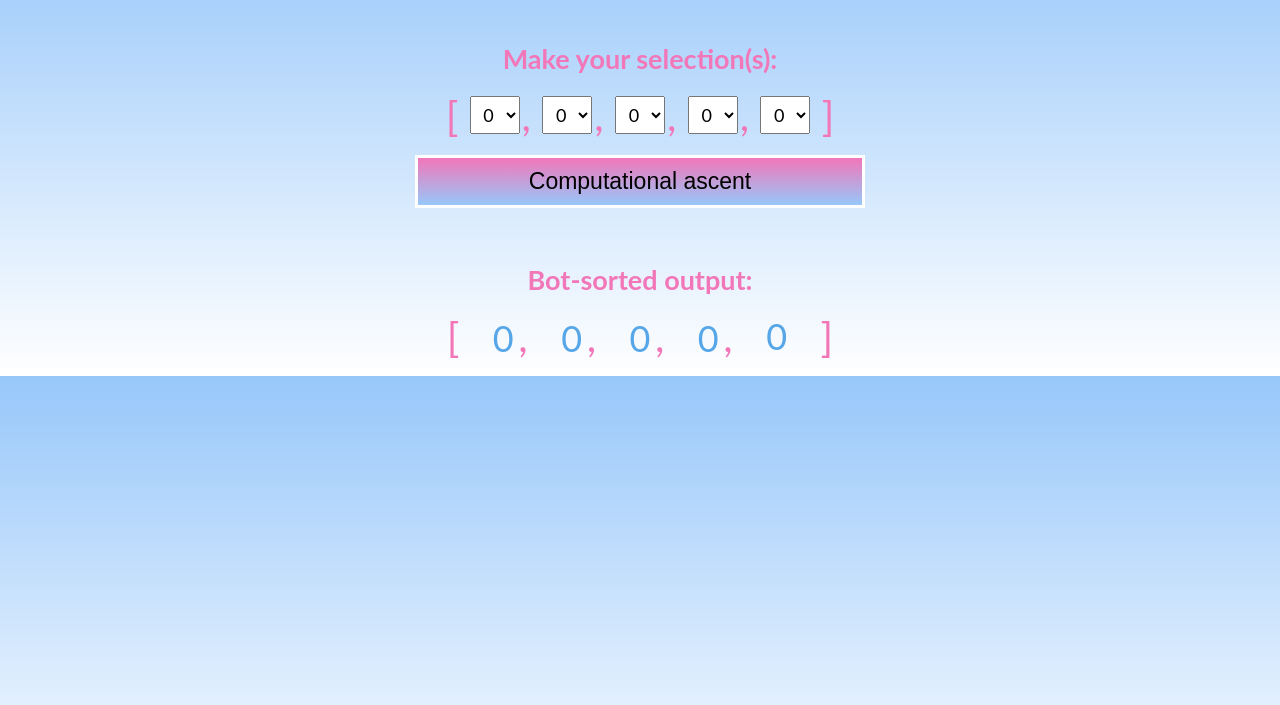
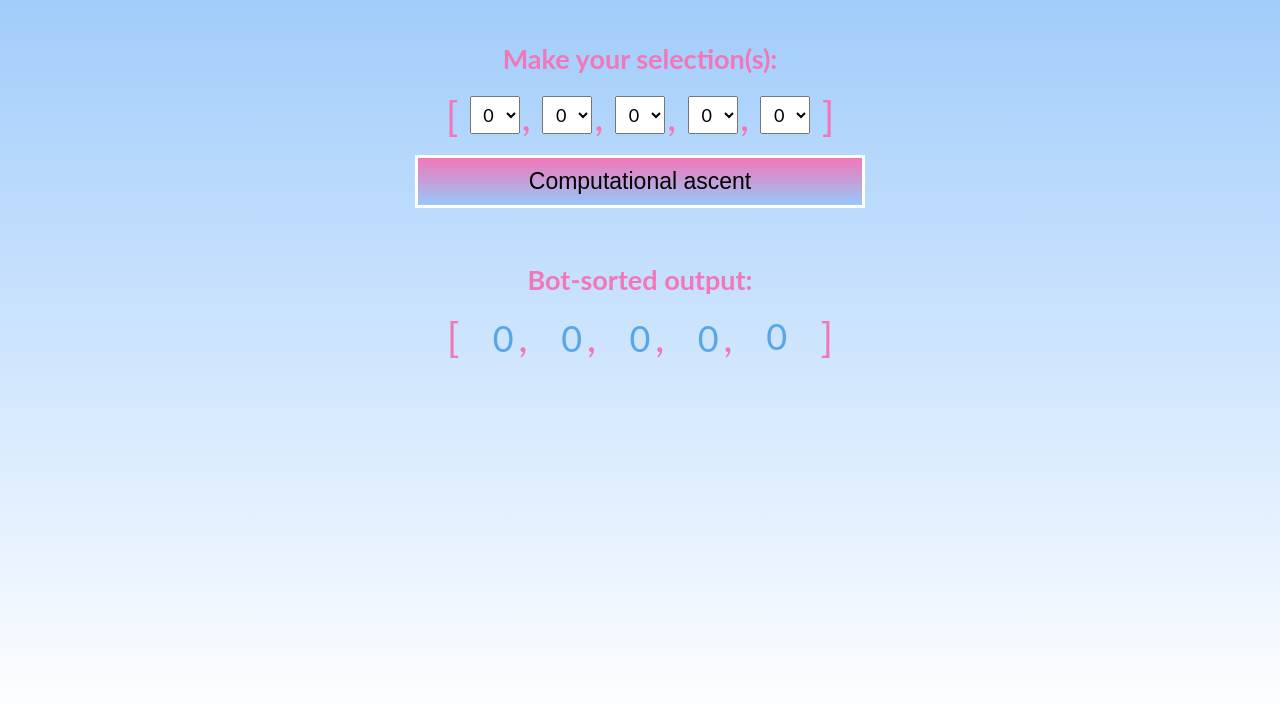
Before and after one commit to DennyDaVjncj/carbonatedSorting, a plain HTML site: page index.html in a window 1280 px wide. Shown: the part 77-782 px from the top of the page. Drawn offline with Linux system fonts and the light colour scheme.

Commit message:
background vh adjusted for unified look

```diff
--- a/frontend/aesthetic.css
+++ b/frontend/aesthetic.css
@@ -16,11 +16,12 @@
   body {
     font-family: "Lato", Helvetica, Arial, sans-serif;
     font-size: 18px;
-    background-image: linear-gradient(
+    background: linear-gradient(
       var(--barelyBlue),
       var(--unColor)
     );
     color: var(--skies);
+    height:100vh
   }
 
   main {
```
